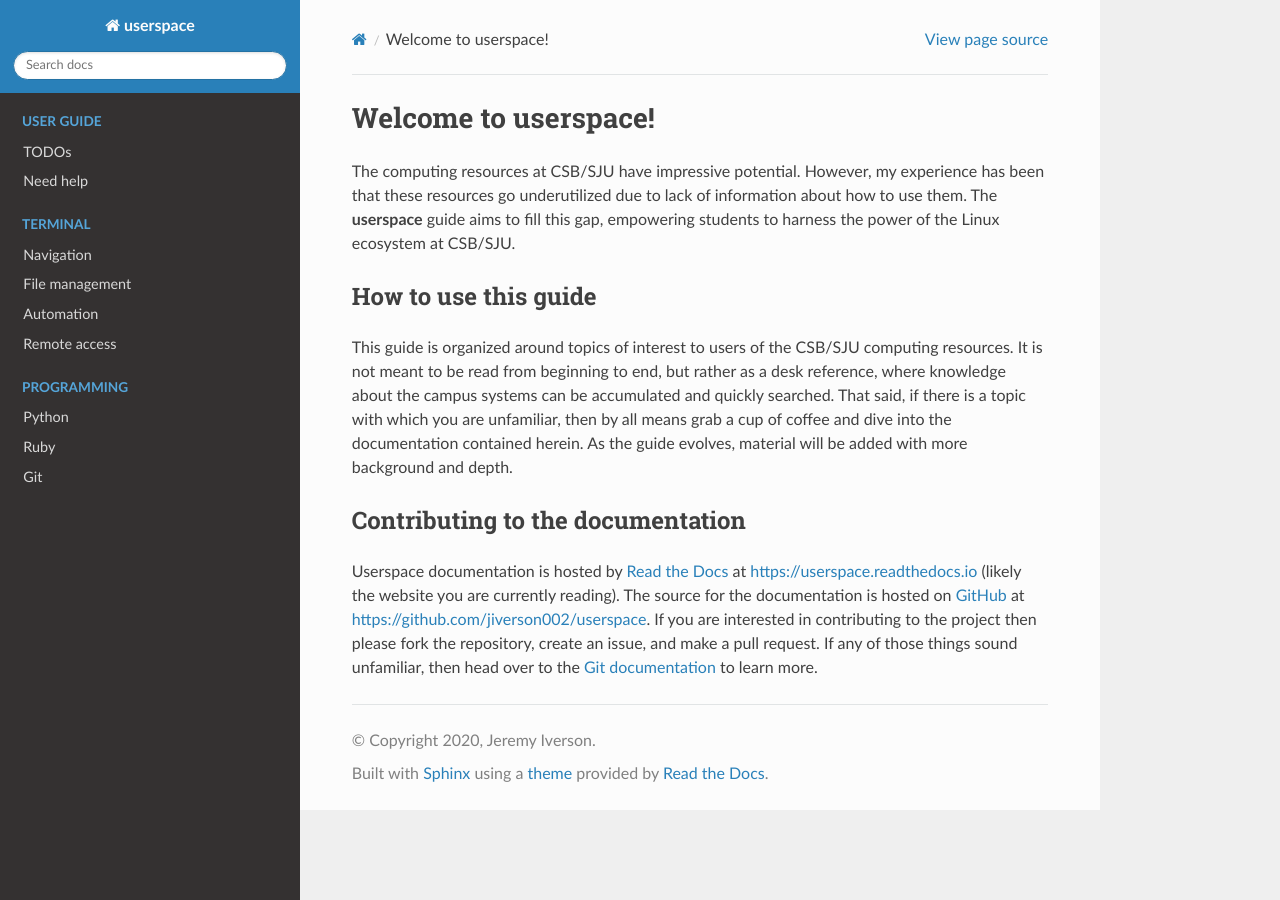
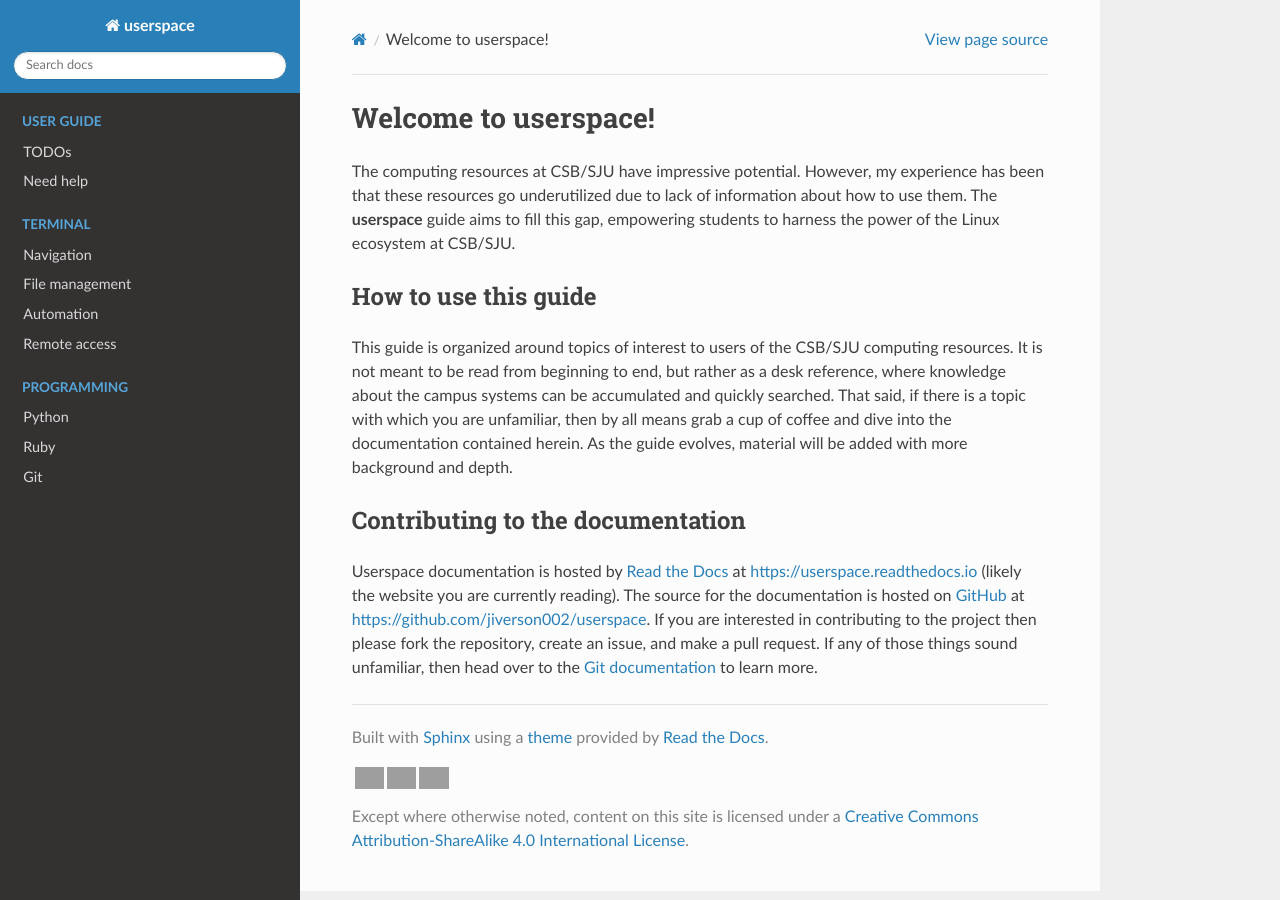
Before and after one commit to jiverson002/userspace, a Sphinx documentation site: the page built from docs/source/index.rst, in a window 1280 px wide. Built offline with Sphinx 7.4.7 and the Read the Docs theme 2.0.0, drawn with Linux system fonts in a browser that asks for light colours; pages that are not in the unit, such as notebooks, are missing from menus; grey boxes are pictures that could not be loaded.

Commit message:
Updates copyright in footer

```diff
--- /dev/null
+++ b/docs/source/_templates/footer.html
@@ -0,0 +1,12 @@
+{% set show_copyright = False %}
+{% extends '!footer.html' %}
+{% block extrafooter %}
+<br/>
+<br/>
+<p>
+<a rel="license" href="http://creativecommons.org/licenses/by-sa/4.0/"><img style="height:22px!important;margin-left: 3px;vertical-align:text-bottom;" src="https://search.creativecommons.org/static/img/cc_icon.svg" /><img style="height:22px!important;margin-left: 3px;vertical-align:text-bottom;" src="https://search.creativecommons.org/static/img/cc-by_icon.svg" /><img style="height:22px!important;margin-left: 3px;vertical-align:text-bottom;" src="https://search.creativecommons.org/static/img/cc-sa_icon.svg" /></a>
+</p>
+<p>
+Except where otherwise noted, content on this site is licensed under a <a rel="license" href="http://creativecommons.org/licenses/by-sa/4.0/">Creative Commons Attribution-ShareAlike 4.0 International License</a>.
+</p>
+{% endblock %}
--- a/docs/source/conf.py
+++ b/docs/source/conf.py
@@ -50,7 +50,7 @@ extensions = [
 todo_include_todos = True
 
 # Add any paths that contain templates here, relative to this directory.
-# templates_path = ['_templates']
+templates_path = ['_templates']
 
 # The suffix(es) of source filenames.
 # You can specify multiple suffix as a list of string:
```
